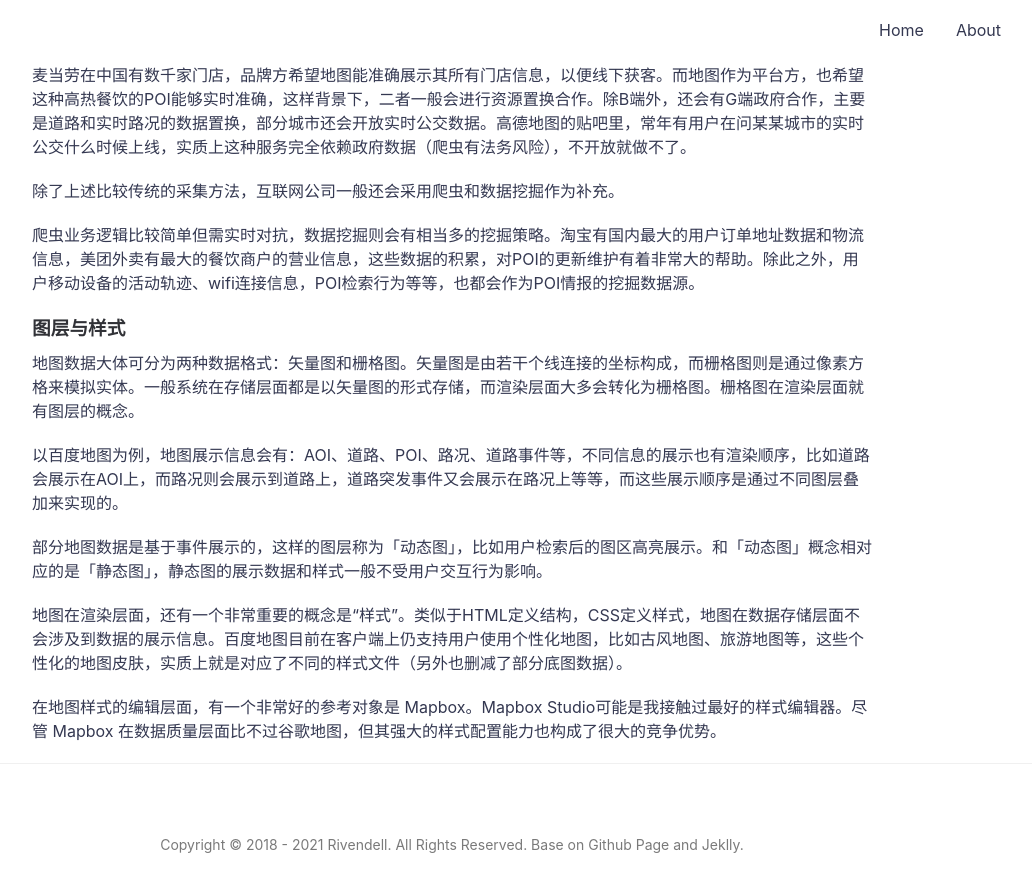
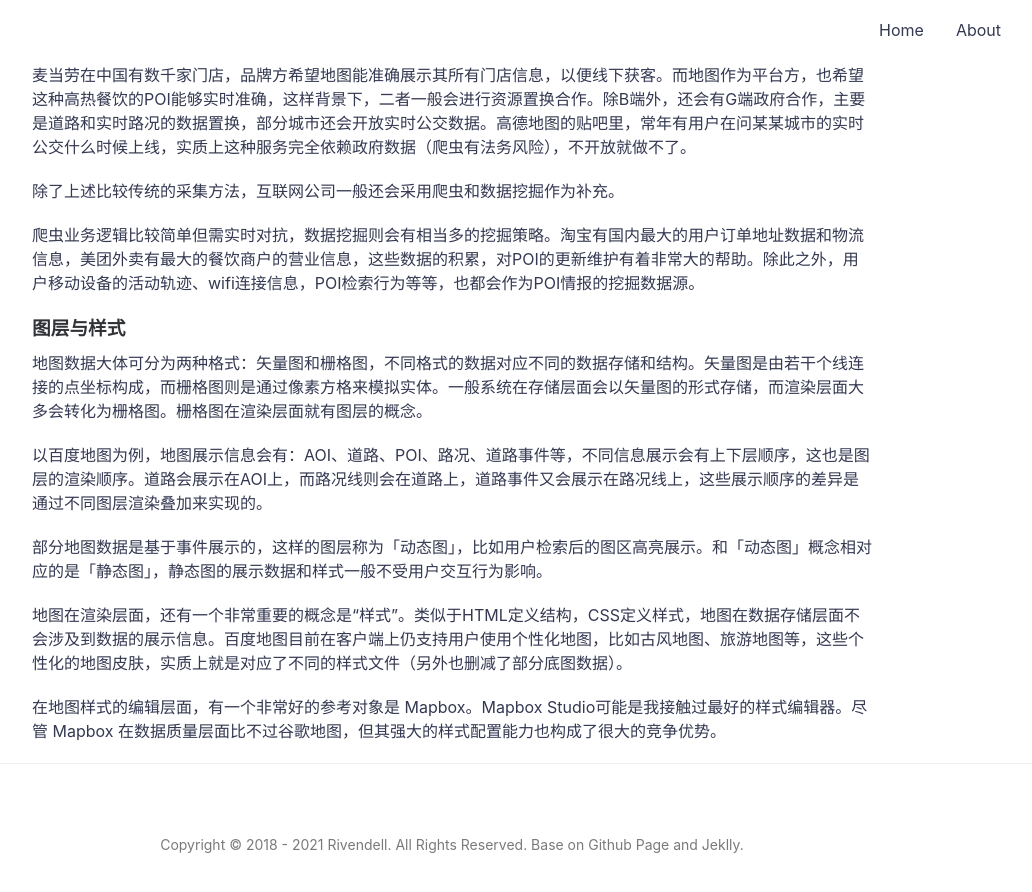
Before and after one commit to icarus507/icarus507.github.io, a Jekyll site: the page built from _posts/2018-09-07-谈谈地图（上）.md, in a window 1280 px wide and 900 px high, scrolled down 2185 px. Shown: the top 892 px of the window, without its empty margins (188-1220 px from the left). Built offline with Jekyll 4.4.1, drawn with Linux system fonts in a browser that asks for light colours.

Commit message:
Update 2018-09-07-谈谈地图（上）.md

```diff
--- a/_posts/2018-09-07-谈谈地图（上）.md
+++ b/_posts/2018-09-07-谈谈地图（上）.md
@@ -64,9 +64,9 @@ featured-img: ruben-santander-69158
 ### 图层与样式
 
 
-地图数据大体可分为两种数据格式：矢量图和栅格图。矢量图是由若干个线连接的坐标构成，而栅格图则是通过像素方格来模拟实体。一般系统在存储层面都是以矢量图的形式存储，而渲染层面大多会转化为栅格图。栅格图在渲染层面就有图层的概念。
+地图数据大体可分为两种格式：矢量图和栅格图，不同格式的数据对应不同的数据存储和结构。矢量图是由若干个线连接的点坐标构成，而栅格图则是通过像素方格来模拟实体。一般系统在存储层面会以矢量图的形式存储，而渲染层面大多会转化为栅格图。栅格图在渲染层面就有图层的概念。
 
-以百度地图为例，地图展示信息会有：AOI、道路、POI、路况、道路事件等，不同信息的展示也有渲染顺序，比如道路会展示在AOI上，而路况则会展示到道路上，道路突发事件又会展示在路况上等等，而这些展示顺序是通过不同图层叠加来实现的。
+以百度地图为例，地图展示信息会有：AOI、道路、POI、路况、道路事件等，不同信息展示会有上下层顺序，这也是图层的渲染顺序。道路会展示在AOI上，而路况线则会在道路上，道路事件又会展示在路况线上，这些展示顺序的差异是通过不同图层渲染叠加来实现的。
 
 部分地图数据是基于事件展示的，这样的图层称为「动态图」，比如用户检索后的图区高亮展示。和「动态图」概念相对应的是「静态图」，静态图的展示数据和样式一般不受用户交互行为影响。
 
```
